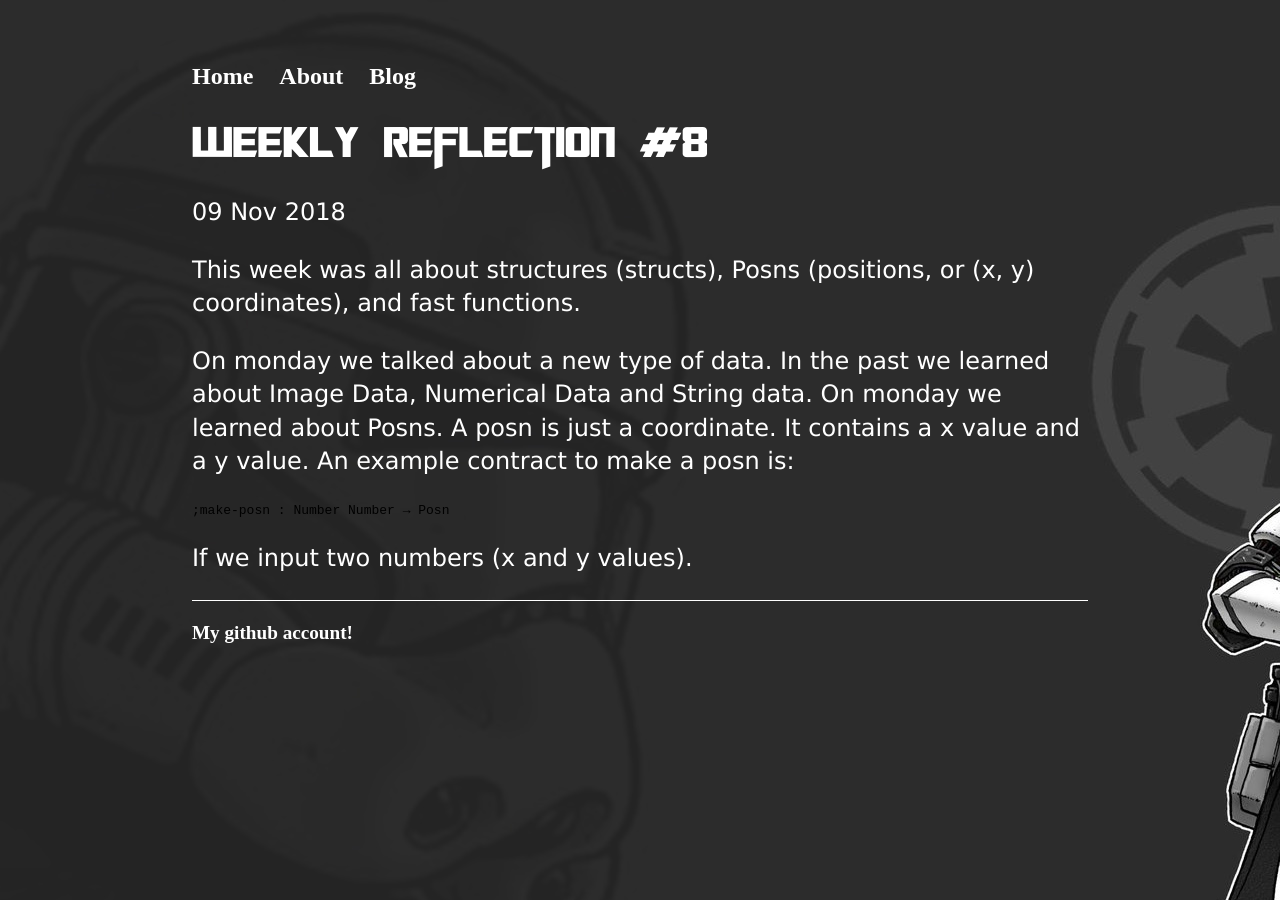
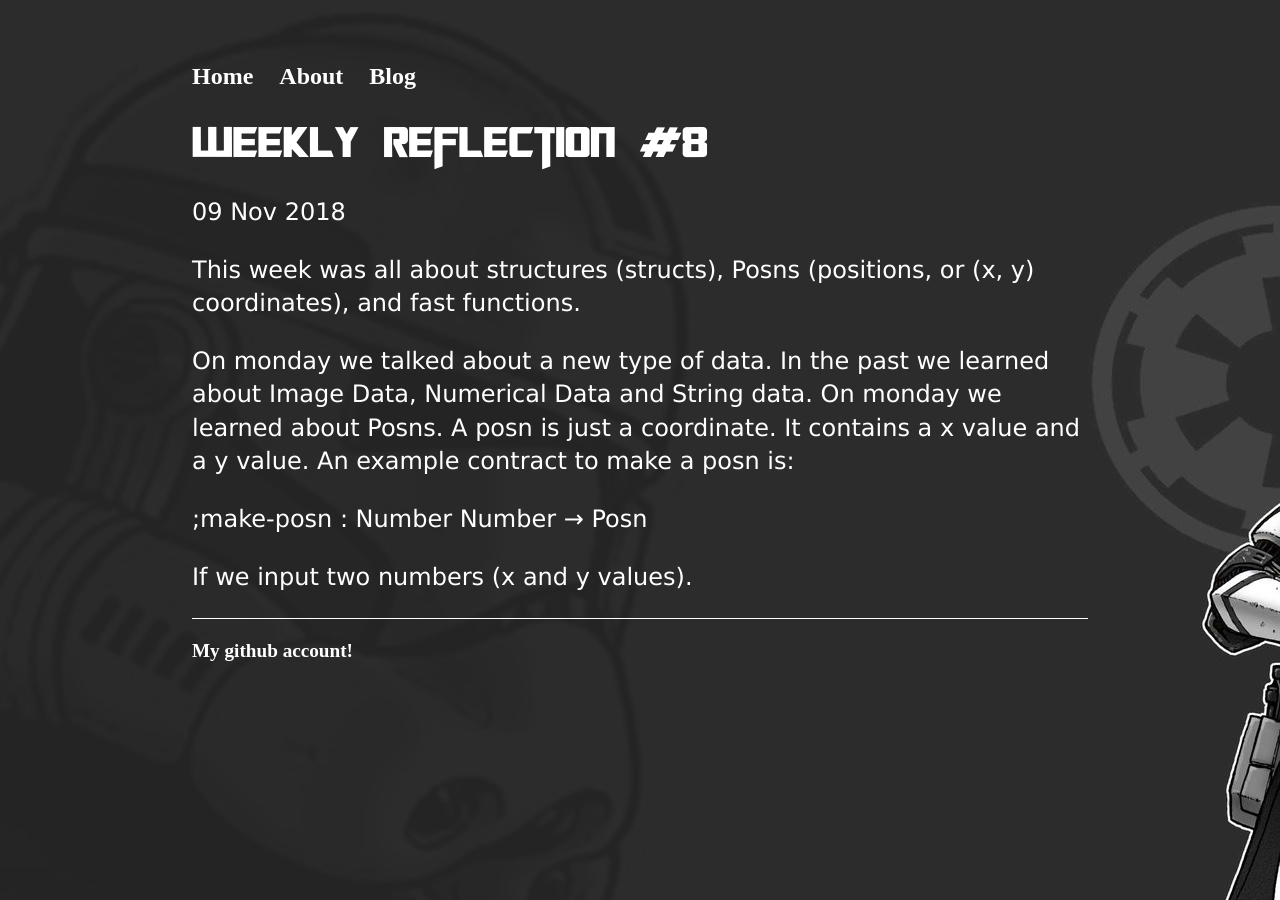
Before and after one commit to brandonm4478/brandonm4478.github.io, a Jekyll site: the page built from _posts/2018-11-09-weekly-reflection-08.md, in a window 1280 px wide. Built offline with Jekyll 4.4.1, drawn with Linux system fonts in a browser that asks for light colours.

Commit message:
Update main.css

```diff
--- a/css/main.css
+++ b/css/main.css
@@ -64,3 +64,10 @@ ul {
   line-height: 1.4em;
   color: #FFFFFF;
 }
+
+code {
+  font-size: 1.5em;
+  font-family:'Verdana';
+  line-height: 1.4em;
+  color: #FFFFFF;
+}
```
